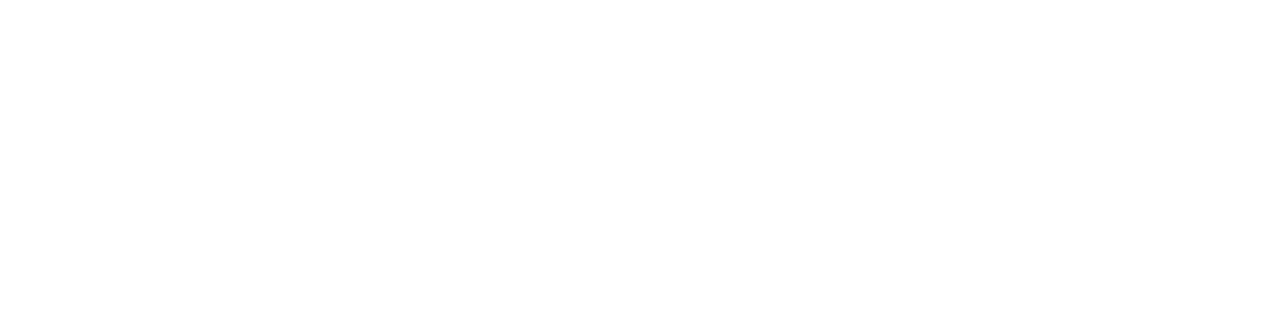
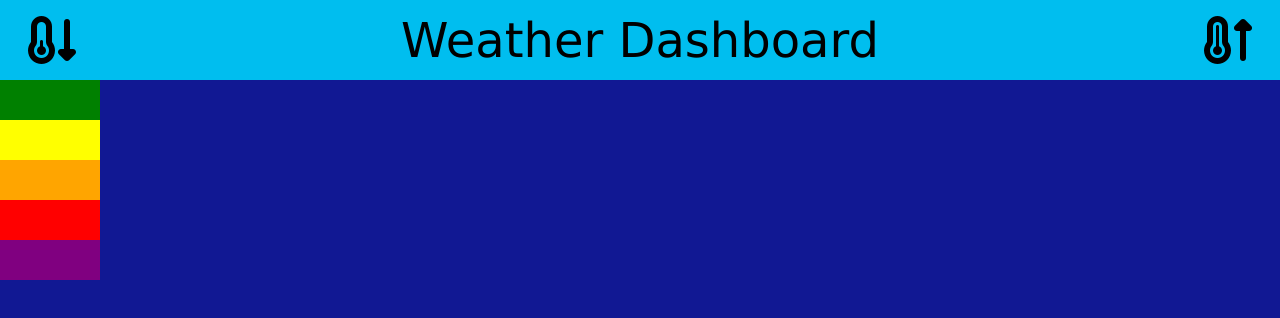
Before and after one commit to Codeyg12/Weather-Dashboard, a plain HTML site: page index.html in a window 1280 px wide. Drawn offline with nearby package versions, Linux system fonts and the light colour scheme.

Commit message:
colors added

```diff
--- a/assets/css/style.css
+++ b/assets/css/style.css
@@ -0,0 +1,42 @@
+* {
+    box-sizing: border-box;
+    font-family: Verdana, Geneva, Tahoma, sans-serif;
+
+}
+
+html {
+    background-color: #111893;
+}
+
+header {
+    display: flex;
+    width: 100%;
+    height: 5rem;
+    background-color: #00beef;
+    text-align: center;
+    color: black;
+    justify-content: space-between;
+    align-items: center;
+    font-size: 3rem;
+}
+
+i {
+    margin: 0 25px;
+}
+
+
+.uv {
+    background: linear-gradient(
+    green 0%,
+    green 20%,
+    yellow 20%,
+    yellow 40%,
+    orange 40%,
+    orange 60%,
+    red 60%,
+    red 80%,
+    purple 80%,
+    purple 100%);
+    width: 100px;
+    height: 200px;
+  }
--- a/index.html
+++ b/index.html
@@ -4,8 +4,18 @@
     <meta charset="UTF-8">
     <meta name="viewport" content="width=device-width, initial-scale=1.0">
     <title>Weather Dashboard</title>
+    <link rel="stylesheet" href="https://cdn.jsdelivr.net/npm/bulma@0.9.4/css/bulma.min.css">
+    <link rel="stylesheet" href="./assets/css/style.css">
 </head>
 <body>
+    <header>
+        <i class="fa-solid fa-temperature-arrow-down"></i>
+        <h1>Weather Dashboard</h1>
+        <i class="fa-solid fa-temperature-arrow-up"></i>
+    </header>
 
+    <div class="uv"></div>
+    <script src="https://kit.fontawesome.com/d3cdb9f10e.js" crossorigin="anonymous"></script>
+    <script src="assets/js/main.js"></script>
 </body>
 </html>
```
